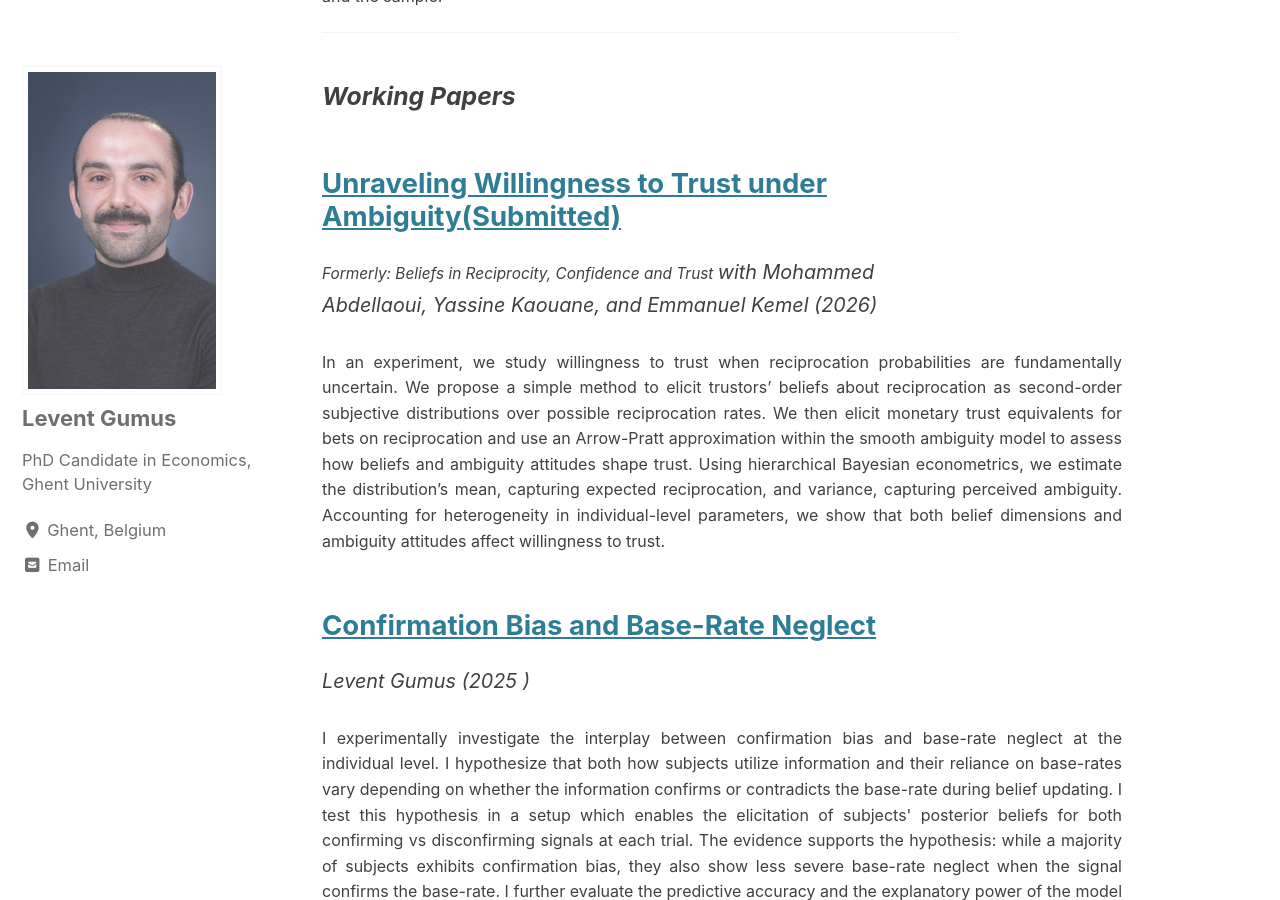
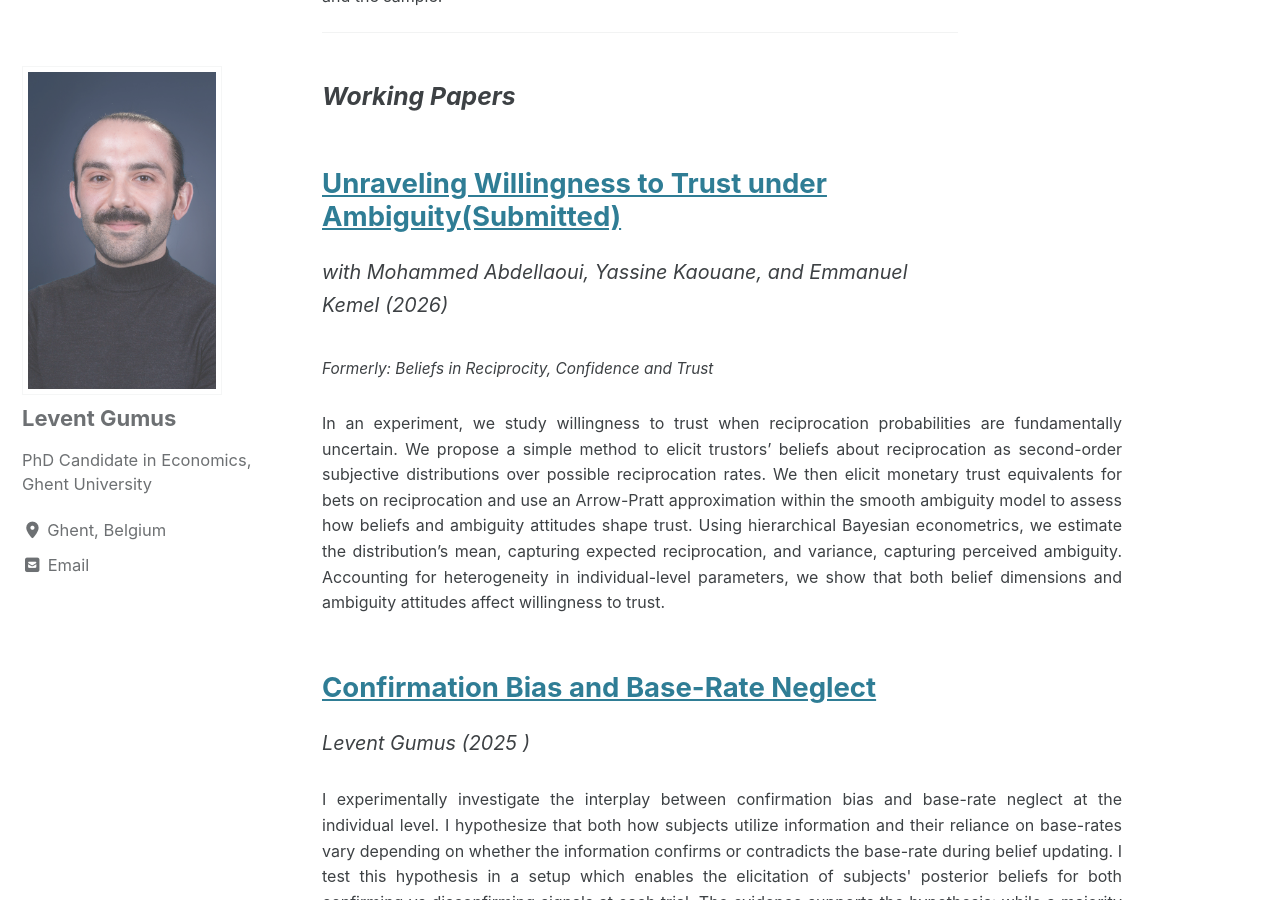
Before and after one commit to Levengumus/leventgumus.github.io, a Jekyll site: the page built from Research/Research.md, in a window 1280 px wide and 900 px high, scrolled down 641 px. Built offline with Jekyll 4.4.1, drawn with Linux system fonts in a browser that asks for light colours; cached includes are drawn as plain includes.

Commit message:
Update Research.md

```diff
--- a/Research/Research.md
+++ b/Research/Research.md
@@ -26,11 +26,13 @@ comments: true
 
 ### *Working Papers*
 ## [Unraveling Willingness to Trust under Ambiguity(Submitted) ](https://www.dropbox.com/scl/fi/jqdzoodxzsrlsfi8a6no3/Beliefs_trust_game.pdf?rlkey=jxnm0drfpov8f759hkg6vf4gl&st=ddarn0v2&dl=0)
+
+<span style="font-size: 0.9em;">
+  <em>with Mohammed Abdellaoui, Yassine Kaouane, and Emmanuel Kemel (2026)</em>
+</span>
+
 <span style="font-size: 0.7em;">
   <em>Formerly: Beliefs in Reciprocity, Confidence and Trust</em>
-</span>
-<span style="font-size: 0.9em;">
-  <em>with Mohammed Abdellaoui, Yassine Kaouane, and Emmanuel Kemel (2026)</em>
 </span>
   <div class="abstract-text" >
    In an experiment, we study willingness to trust when reciprocation probabilities are fundamentally uncertain. We propose a simple method to elicit trustors’ beliefs about reciprocation as second-order subjective distributions over possible reciprocation rates. We then elicit monetary trust equivalents for bets on reciprocation and use an Arrow-Pratt approximation within the smooth ambiguity model to assess how beliefs and ambiguity attitudes shape trust. Using hierarchical Bayesian econometrics, we estimate the distribution’s mean, capturing expected reciprocation, and variance, capturing perceived ambiguity. Accounting for heterogeneity in individual-level parameters, we show that both belief dimensions and ambiguity attitudes affect willingness to trust.
```
